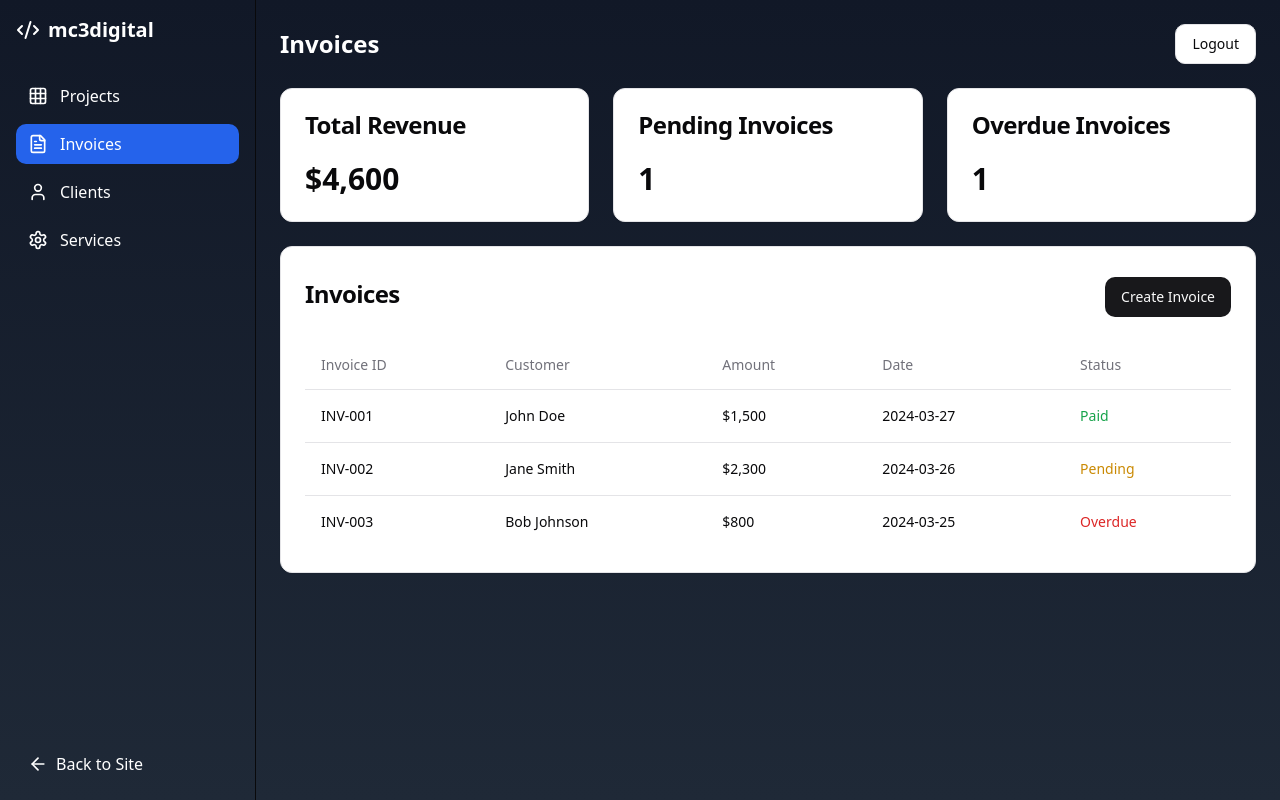
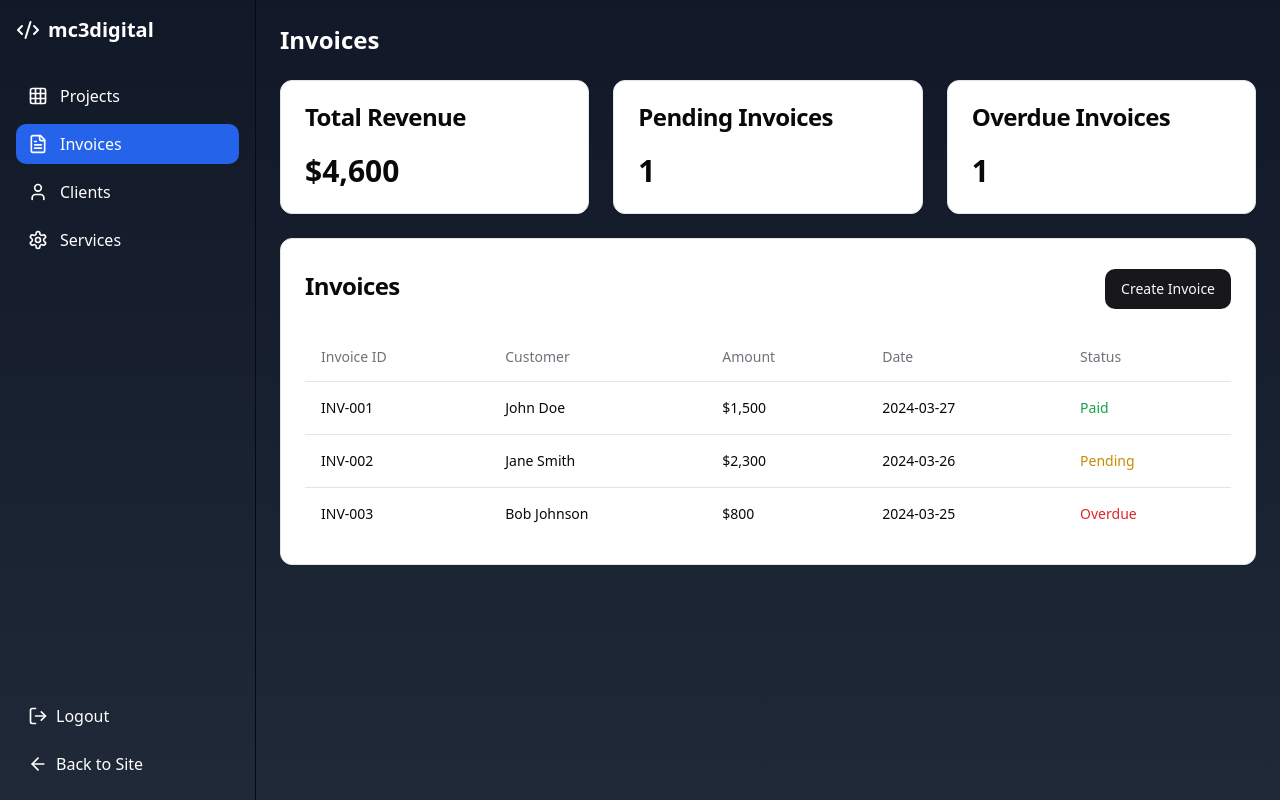
Before and after one commit to document8n/mc3digital, a React (Vite) app: page /admin in a window 1280 px wide. Built offline with nearby package versions, Linux system fonts and the light colour scheme.

Commit message:
Move logout function to sidebar
Refactor the logout functionality to be handled within the sidebar component. Upon logging out, the user will be redirected to the home page and a toast message will be displayed to confirm the action.
[skip gpt_engineer]

```diff
--- a/src/components/AdminMenu.tsx
+++ b/src/components/AdminMenu.tsx
@@ -1,6 +1,7 @@
-import { Link, useLocation } from "react-router-dom";
+import { Link, useLocation, useNavigate } from "react-router-dom";
 import { cn } from "@/lib/utils";
-import { Grid, FileText, User, Settings, Code2, ArrowLeft } from "lucide-react";
+import { Grid, FileText, User, Settings, Code2, ArrowLeft, LogOut } from "lucide-react";
+import { toast } from "@/hooks/use-toast";
 
 const menuItems = [
   { icon: Grid, label: "Projects", path: "/projects" },
@@ -11,7 +12,17 @@ const menuItems = [
 
 const AdminMenu = () => {
   const location = useLocation();
+  const navigate = useNavigate();
   console.log("Current location:", location.pathname);
+
+  const handleLogout = () => {
+    console.log("Logging out...");
+    navigate('/');
+    toast({
+      title: "Logged out successfully",
+      description: "You have been logged out of your account",
+    });
+  };
 
   return (
     <nav className="bg-sidebar border-r border-sidebar-border h-screen w-64 fixed left-0 top-0 p-4 flex flex-col">
@@ -45,10 +56,19 @@ const AdminMenu = () => {
         })}
       </div>
 
+      {/* Logout Button */}
+      <button
+        onClick={handleLogout}
+        className="flex items-center space-x-2 px-3 py-2 mb-2 text-white hover:text-orange-400 transition-colors rounded-md hover:bg-sidebar-accent"
+      >
+        <LogOut className="h-5 w-5" />
+        <span>Logout</span>
+      </button>
+
       {/* Back to Site Link */}
       <Link
         to="/"
-        className="flex items-center space-x-2 px-3 py-2 mt-auto text-white hover:text-orange-400 transition-colors rounded-md hover:bg-sidebar-accent"
+        className="flex items-center space-x-2 px-3 py-2 text-white hover:text-orange-400 transition-colors rounded-md hover:bg-sidebar-accent"
       >
         <ArrowLeft className="h-5 w-5" />
         <span>Back to Site</span>
--- a/src/pages/Admin.tsx
+++ b/src/pages/Admin.tsx
@@ -1,7 +1,6 @@
 import { Button } from "@/components/ui/button";
 import { Card, CardContent, CardHeader, CardTitle } from "@/components/ui/card";
 import { Table, TableBody, TableCell, TableHead, TableHeader, TableRow } from "@/components/ui/table";
-import { useNavigate } from 'react-router-dom';
 import { useState } from "react";
 import { Input } from "@/components/ui/input";
 import { Dialog, DialogContent, DialogHeader, DialogTitle, DialogTrigger } from "@/components/ui/dialog";
@@ -16,7 +15,6 @@ interface Invoice {
 }
 
 const Admin = () => {
-  const navigate = useNavigate();
   const [invoices, setInvoices] = useState<Invoice[]>([
     { id: "INV-001", customer: "John Doe", amount: 1500, date: "2024-03-27", status: "paid" },
     { id: "INV-002", customer: "Jane Smith", amount: 2300, date: "2024-03-26", status: "pending" },
@@ -61,9 +59,6 @@ const Admin = () => {
         <div className="p-6 max-w-7xl mx-auto space-y-6">
           <div className="flex justify-between items-center">
             <h1 className="text-2xl font-bold text-white">Invoices</h1>
-            <Button variant="outline" onClick={() => navigate('/')}>
-              Logout
-            </Button>
           </div>
 
           <div className="grid grid-cols-1 md:grid-cols-3 gap-6">
```
